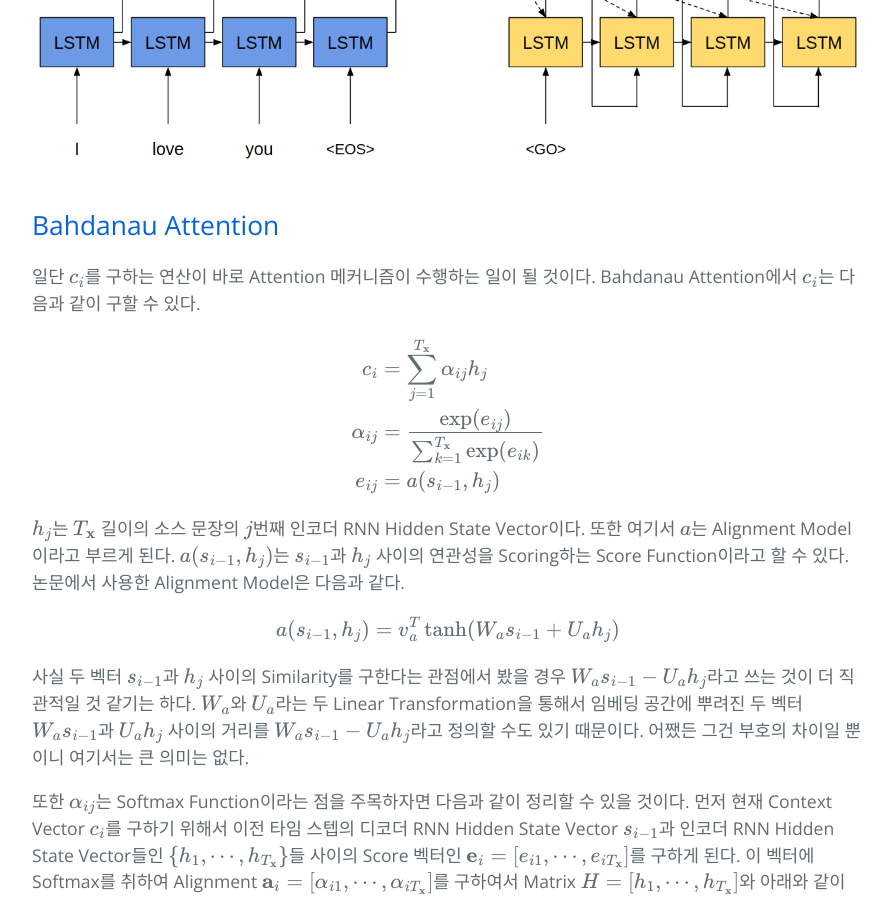
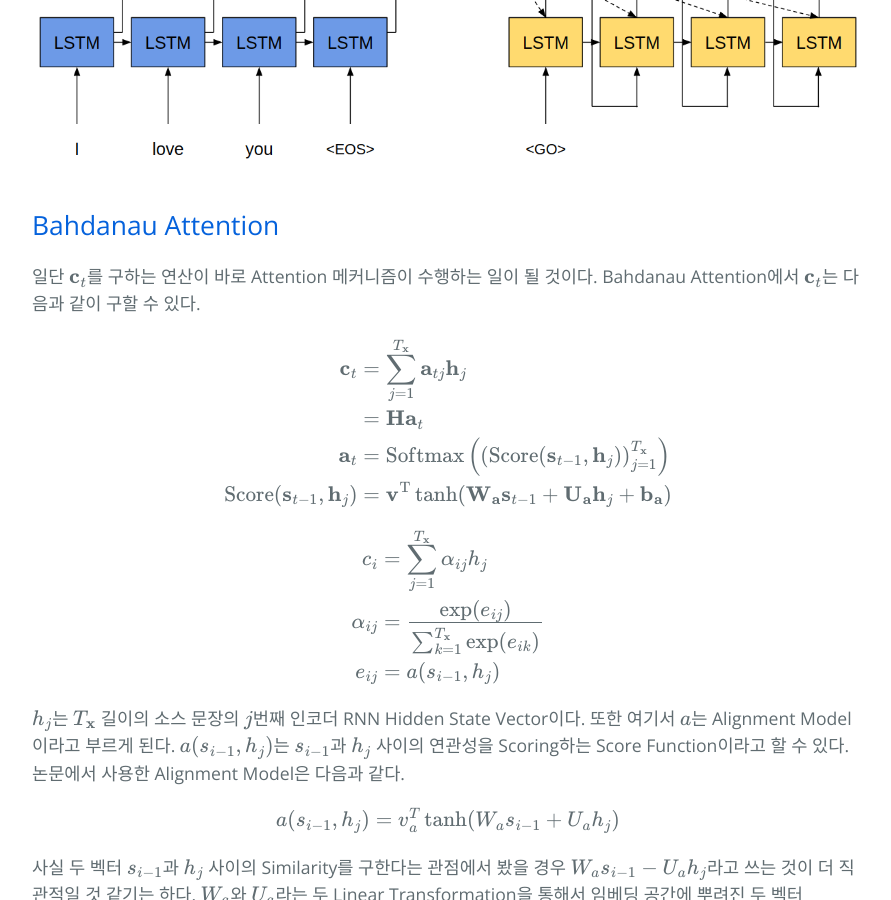
Before and after one commit to hcnoh/hcnoh.github.io, a Jekyll site: the page built from _posts/2018-12-11-bahdanau-attention.md, in a window 1280 px wide and 900 px high, scrolled down 3499 px. Shown: the whole window, without its empty margins (192-1083 px from the left). Built offline with Jekyll 4.4.1, drawn with Linux system fonts in a browser that asks for light colours; formulas are drawn with MathJax 3; comment, search, counter and statistics services are not loaded.

Commit message:
Update 2018-12-11-bahdanau-attention.md

```diff
--- a/_posts/2018-12-11-bahdanau-attention.md
+++ b/_posts/2018-12-11-bahdanau-attention.md
@@ -109,7 +109,17 @@
 ![](/assets/img/2018-12-11-tacotron/03.png)
 
 ## Bahdanau Attention
-일단 $$c_i$$를 구하는 연산이 바로 Attention 메커니즘이 수행하는 일이 될 것이다. Bahdanau Attention에서 $$c_i$$는 다음과 같이 구할 수 있다.
+일단 $$\mathbf{c}_t$$를 구하는 연산이 바로 Attention 메커니즘이 수행하는 일이 될 것이다. Bahdanau Attention에서 $$\mathbf{c}_t$$는 다음과 같이 구할 수 있다.
+
+$$
+\begin{align*}
+\mathbf{c}_t
+& = \sum_{j=1}^{T_{\mathbf{x}}} \mathbf{a}_{tj}\mathbf{h}_j \\
+& = \mathbf{H} \mathbf{a}_t \\
+\mathbf{a}_t & = \text{Softmax}\left(\left(\text{Score}(\mathbf{s}_{t-1}, \mathbf{h}_j)\right)_{j=1}^{T_{\mathbf{x}}}\right) \\
+\text{Score}(\mathbf{s}_{t-1}, \mathbf{h}_j) & = \mathbf{v}^\text{T}\tanh (\mathbf{W_a}\mathbf{s}_{t-1} + \mathbf{U_a}\mathbf{h}_j + \mathbf{b_a})
+\end{align*}
+$$
 
 $$
 \begin{align*}
```
